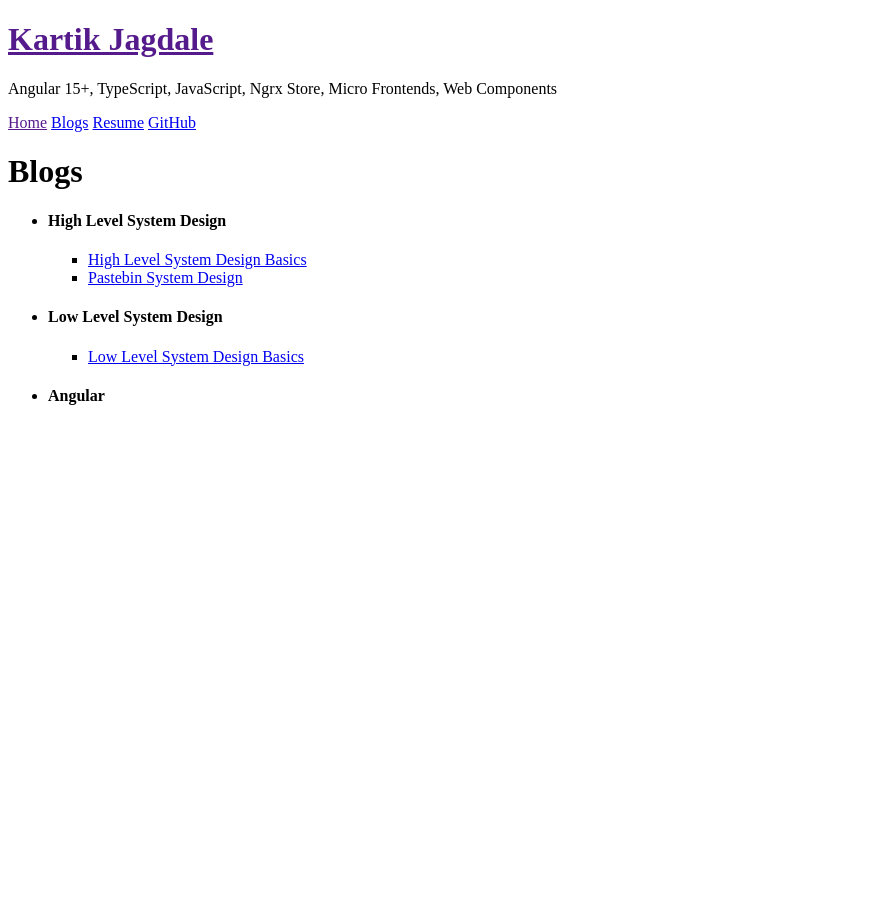
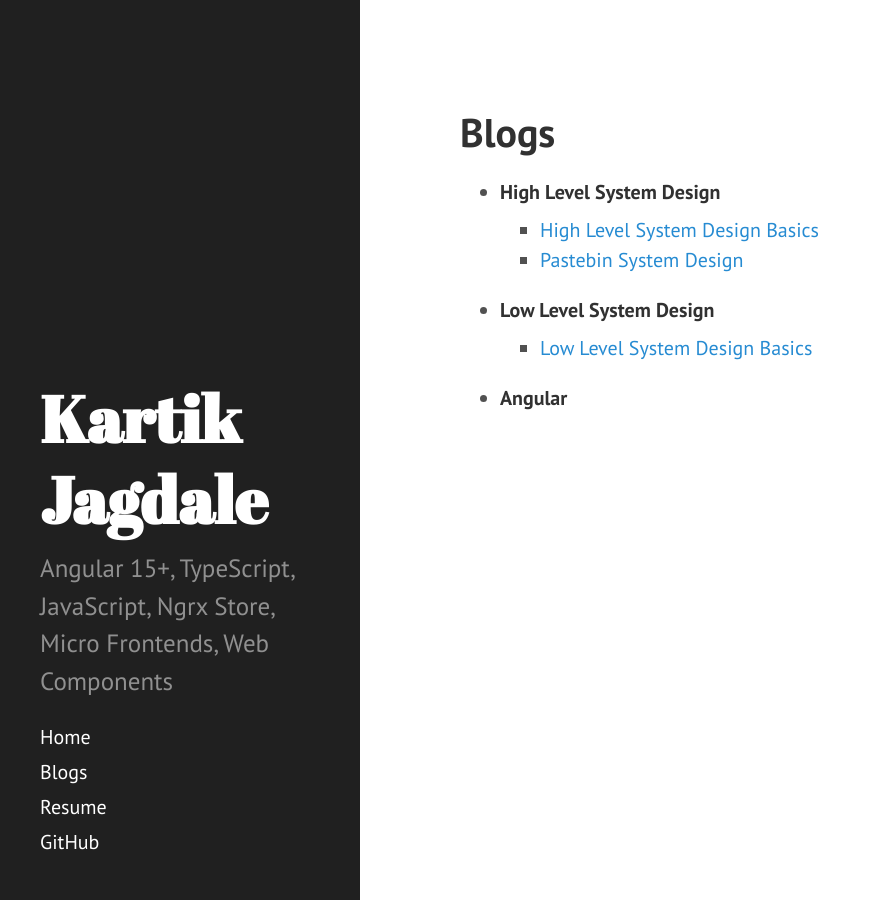
Before and after one commit to kartikjagdale/kartikjagdale.github.io, a Jekyll site: the page built from blogs.md, in a window 1280 px wide. Shown: the whole page, without its empty margins (0-873 px from the left). Built offline with Jekyll 4.4.1, drawn with Linux system fonts in a browser that asks for light colours; Markdown is read by kramdown in place of the engine named in the settings.

Commit message:
add baseurl

```diff
--- a/_config.yml
+++ b/_config.yml
@@ -10,6 +10,7 @@
 tagline: "A Personal Technical/ Non-Technical Blog"
 description: "Angular 15+, TypeScript, JavaScript, Ngrx Store, Micro Frontends, Web Components"
 url:          https://kartikjagdale.github.io
+baseurl: https://kartikjagdale.github.io/
 
 author:
   name: "Kartik Jagdale"
--- a/_includes/head.html
+++ b/_includes/head.html
@@ -15,14 +15,14 @@
   </title>
 
   <!-- CSS -->
-  <link rel="stylesheet" href="public/css/poole.css">
-  <link rel="stylesheet" href="public/css/syntax.css">
-  <link rel="stylesheet" href="public/css/hyde.css">
+  <link rel="stylesheet" href="{{ site.baseurl }}public/css/poole.css">
+  <link rel="stylesheet" href="{{ site.baseurl }}public/css/syntax.css">
+  <link rel="stylesheet" href="{{ site.baseurl }}public/css/hyde.css">
   <link rel="stylesheet" href="https://fonts.googleapis.com/css?family=PT+Sans:400,400italic,700|Abril+Fatface">
 
   <!-- Icons -->
-  <link rel="apple-touch-icon-precomposed" sizes="144x144" href="public/apple-touch-icon-144-precomposed.png">
-                                 <link rel="shortcut icon" href="public/favicon.ico">
+  <link rel="apple-touch-icon-precomposed" sizes="144x144" href="{{ site.baseurl }}public/apple-touch-icon-144-precomposed.png">
+                                 <link rel="shortcut icon" href="{{ site.baseurl }}public/favicon.ico">
 
   <!-- RSS -->
   <!-- <link rel="alternate" type="application/rss+xml" title="RSS" href="/atom.xml"> -->
```
